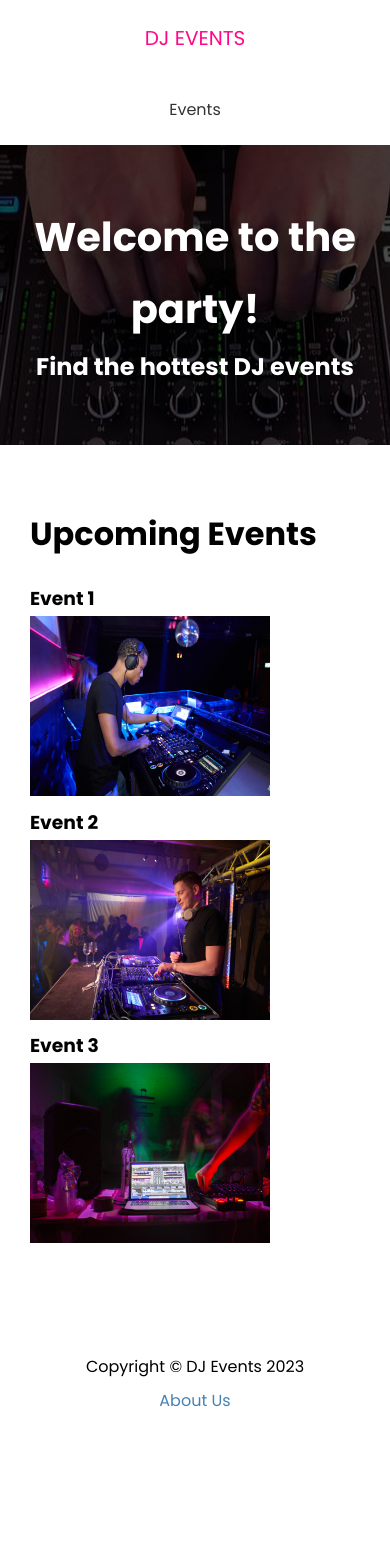
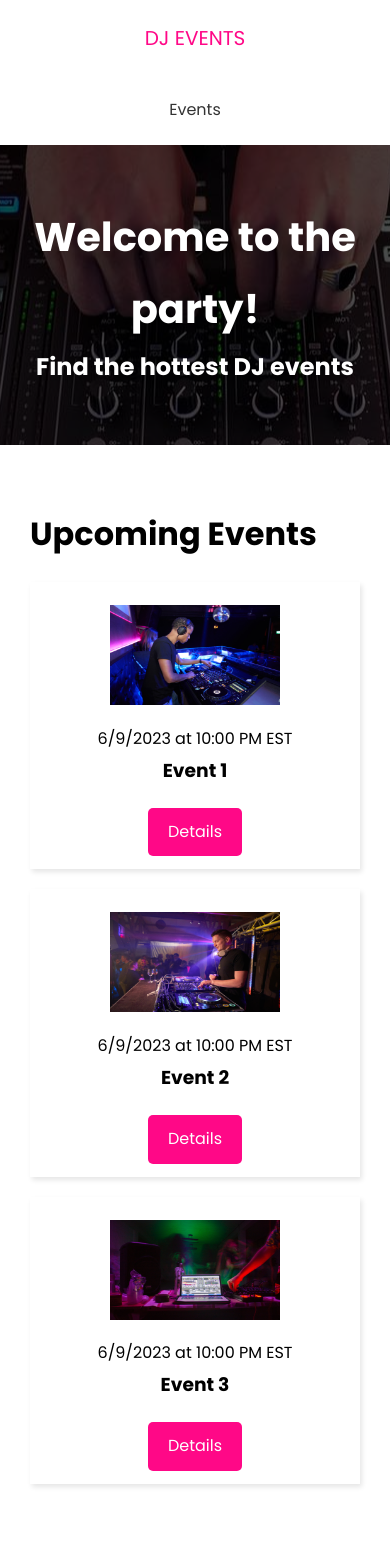
Before and after one commit to rezzon8/dj-events-frontend, a Next.js app: page / in a window 390 px wide. Shown: the top 1568 px of the page. Before the commit the page ends 1455 px from the top, so only its background shows below. Built offline with nearby package versions, Linux system fonts and the light colour scheme; no server answers.

Commit message:
Add EventItem component

```diff
--- /dev/null
+++ b/components/EventItem.tsx
@@ -0,0 +1,32 @@
+import Link from 'next/link'
+import Image from 'next/image'
+import styles from '@/styles/EventItem.module.css'
+
+export default function EventItem({ evt, index }: any) {
+  return (
+    <div className={styles.event}>
+      <div className={styles.img}>
+        <Image
+          src={evt.image}
+          width={170}
+          height={100}
+          alt={evt.description}
+          priority={index < 3 ? true : false}
+        />
+      </div>
+
+      <div className={styles.info}>
+        <span>
+          {new Date(evt.date).toLocaleDateString('en-US')} at {evt.time}
+        </span>
+        <h3>{evt.name}</h3>
+      </div>
+
+      <div className={styles.link}>
+        <Link href={`/events/${evt.slug}`} className="btn">
+          Details
+        </Link>
+      </div>
+    </div>
+  )
+}
--- a/pages/index.tsx
+++ b/pages/index.tsx
@@ -1,7 +1,15 @@
-import Image from 'next/image'
 import { API_URL } from '@/config/index'
 import Layout from '@/components/Layout'
+import EventItem from '@/components/EventItem'
 import { DjEvents, DjEvent } from '@/types/dj-events'
+
+export async function getServerSideProps() {
+  const res = await fetch(`${API_URL}/api/events`)
+  const events = await res.json()
+  return {
+    props: { events: events.slice(0, 3) }
+  }
+}
 
 export default function HomePage({ events }: DjEvents) {
   return (
@@ -9,27 +17,10 @@ export default function HomePage({ events }: DjEvents) {
       <div>
         <h1>Upcoming Events</h1>
         {events.length === 0 && <h3>No events to show</h3>}
-        {events.map((evt: DjEvent) => (
-          <div key={evt.id}>
-            <h3>{evt.name}</h3>
-            <Image
-              src={evt.image}
-              width="240"
-              height="180"
-              alt={evt.description}
-            />
-          </div>
+        {events.map((evt: DjEvent, index: number) => (
+          <EventItem key={evt.id} evt={evt} index={index} />
         ))}
       </div>
     </Layout>
   )
 }
-
-export async function getServerSideProps() {
-  const res = await fetch(`${API_URL}/api/events`)
-  const events = await res.json()
-
-  return {
-    props: { events: events.slice(0, 3) }
-  }
-}
--- /dev/null
+++ b/styles/EventItem.module.css
@@ -0,0 +1,28 @@
+.event {
+  display: flex;
+  justify-content: space-between;
+  align-items: center;
+  margin: 20px 0;
+  padding: 13px;
+  box-shadow: 2px 3px 5px rgba(0, 0, 0, 0.1);
+}
+
+.img {
+  flex: 1;
+  margin: 10px;
+}
+
+.info {
+  flex: 2;
+}
+
+@media (max-width: 600px) {
+  .event {
+    flex-direction: column;
+    text-align: center;
+  }
+
+  .info {
+    margin-bottom: 20px;
+  }
+}
```
Also changed, not shown: pages/events/index.tsx (+11 -20 lines).
